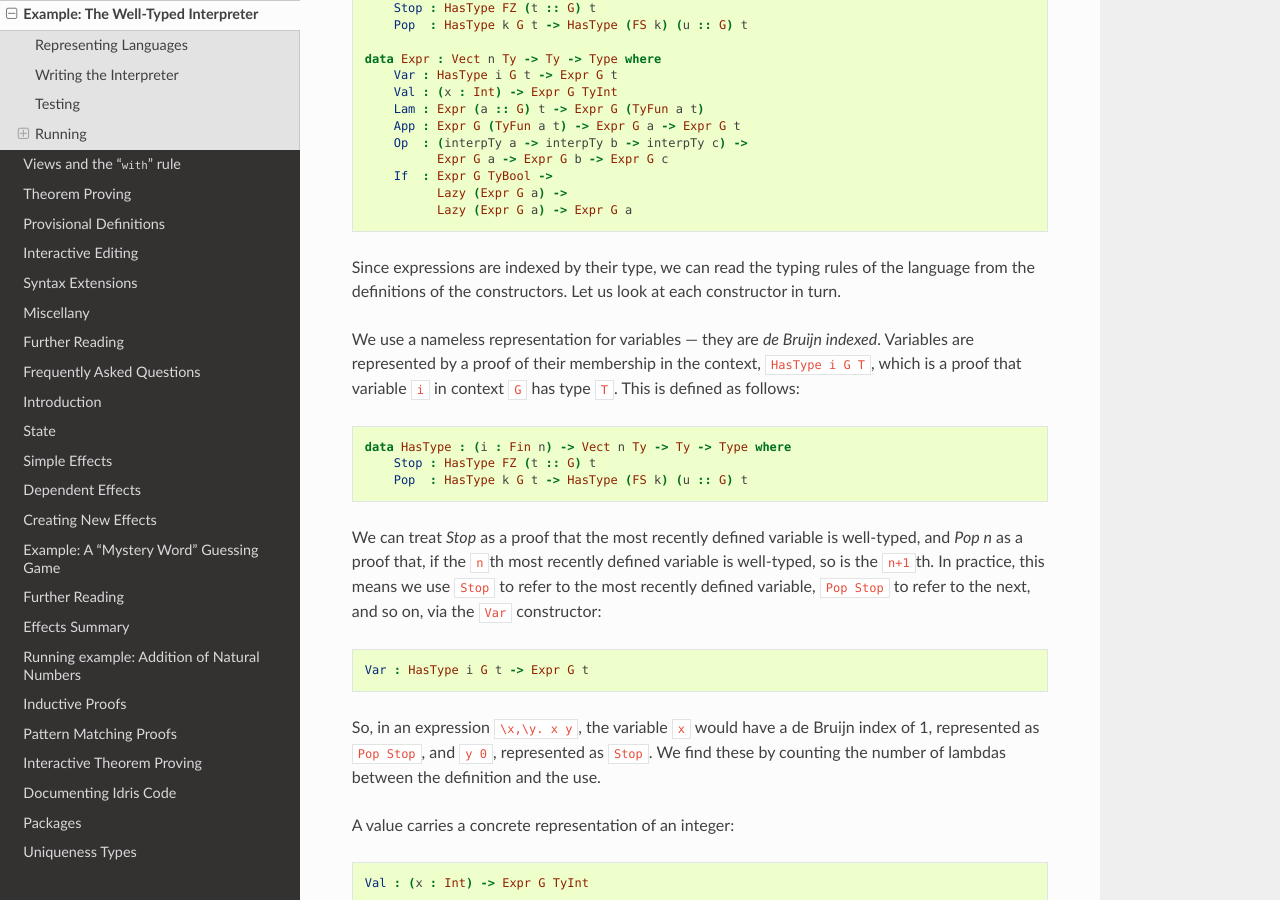
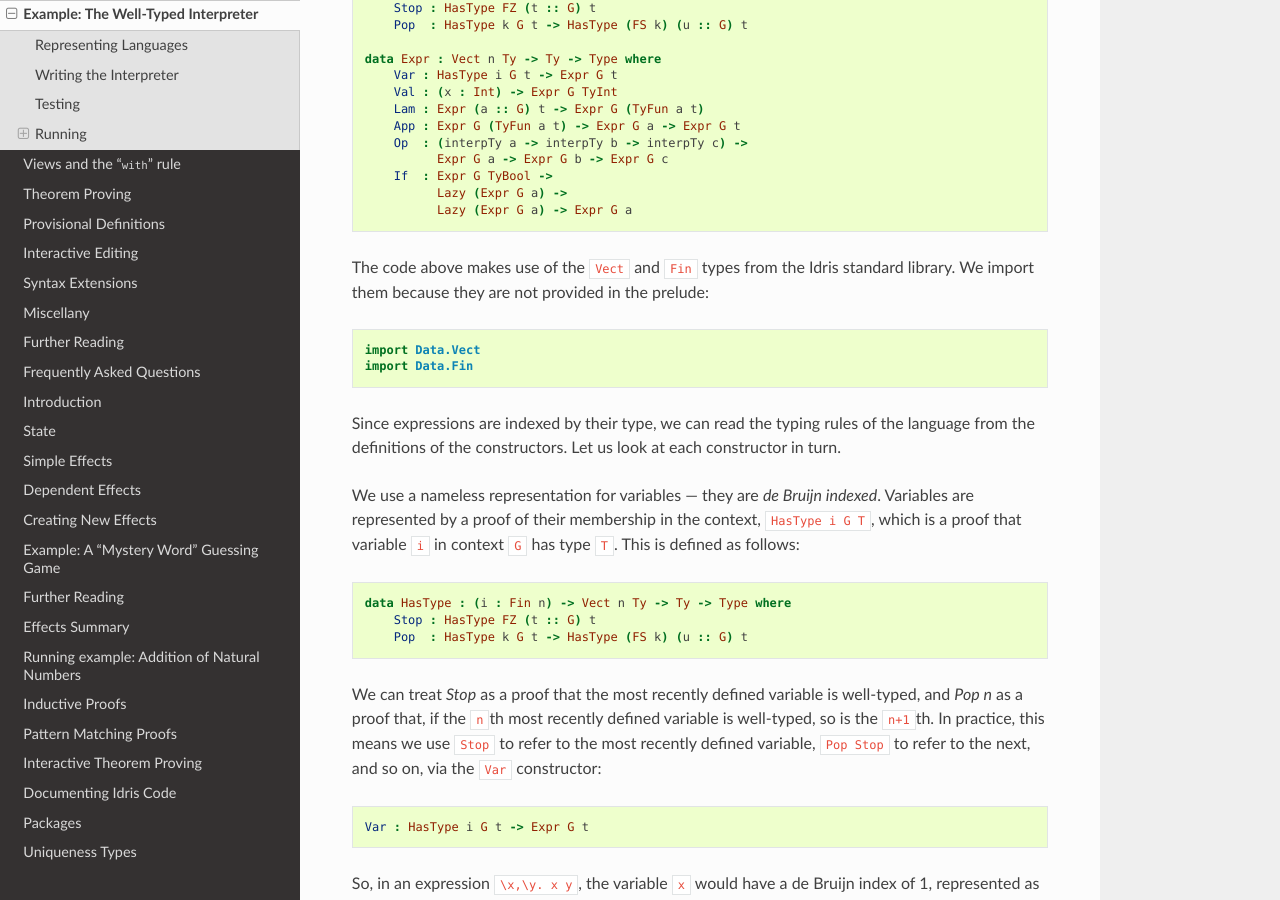
Before and after one commit to idris-lang/Idris-dev, a Sphinx documentation site: the page built from docs/tutorial/interp.rst, in a window 1280 px wide and 900 px high, scrolled down 1046 px. Built offline with Sphinx 7.4.7 and the Read the Docs theme 2.0.0, drawn with Linux system fonts in a browser that asks for light colours; formulas are drawn with MathJax 3.

Commit message:
make light of `Data.Vect` and `Data.Fin` imports in the interp example
the interp documentation section assumes that these types are in the
prelude.

```diff
--- a/docs/tutorial/interp.rst
+++ b/docs/tutorial/interp.rst
@@ -67,6 +67,15 @@ The full representation of expressions is:
         If  : Expr G TyBool ->
               Lazy (Expr G a) ->
               Lazy (Expr G a) -> Expr G a
+
+The code above makes use of the ``Vect`` and ``Fin`` types from the
+Idris standard library. We import them because they are not provided
+in the prelude:
+
+.. code-block:: idris
+
+    import Data.Vect
+    import Data.Fin
 
 Since expressions are indexed by their type, we can read the typing
 rules of the language from the definitions of the constructors. Let us
```
